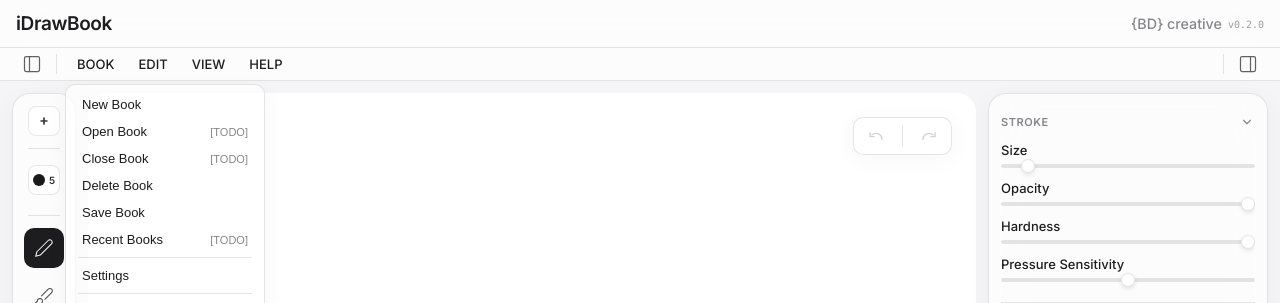
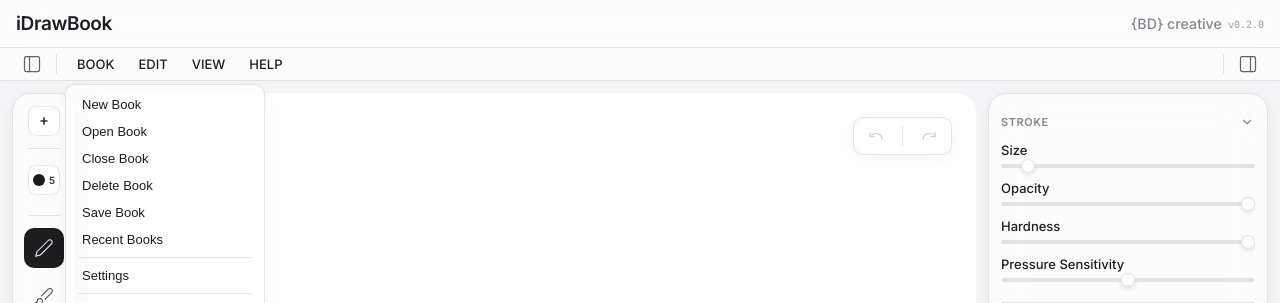
Before and after one commit to birdea/idrawbook, a website built with Vite: page index.html in a window 1280 px wide. Both pictures are taken after a click on the element "BOOK". Shown: the top 303 px of the page. Built offline with nearby package versions, Linux system fonts and the light colour scheme; no server answers.

Commit message:
refactor: improve code quality and naming consistency (#58)

```diff
--- a/index.html
+++ b/index.html
@@ -31,11 +31,11 @@
       <span>BOOK</span>
       <div class="menu-dropdown">
         <button id="menu-new">New Book</button>
-        <button id="menu-open">Open Book <span class="shortcut text-todo">[TODO]</span></button>
-        <button id="menu-close">Close Book <span class="shortcut text-todo">[TODO]</span></button>
+        <button id="menu-open">Open Book</button>
+        <button id="menu-close">Close Book</button>
         <button id="menu-delete">Delete Book </button>
         <button id="menu-save">Save Book</button>
-        <button id="menu-recent">Recent Books <span class="shortcut text-todo">[TODO]</span></button>
+        <button id="menu-recent">Recent Books</button>
         <div class="menu-separator"></div>
         <button id="menu-settings">Settings</button>
         <div class="menu-separator"></div>
@@ -58,13 +58,13 @@
         <button id="menu-undo">Undo <span class="shortcut">Ctrl+Z</span></button>
         <button id="menu-redo">Redo <span class="shortcut">Ctrl+Shift+Z</span></button>
         <div class="menu-separator"></div>
-        <button id="menu-cut">Cut <span class="shortcut text-todo">[TODO]</span></button>
-        <button id="menu-copy">Copy <span class="shortcut text-todo">[TODO]</span></button>
-        <button id="menu-paste">Paste <span class="shortcut text-todo">[TODO]</span></button>
-        <button id="menu-delete-edit">Delete <span class="shortcut text-todo">[TODO]</span></button>
+        <button id="menu-cut">Cut</button>
+        <button id="menu-copy">Copy</button>
+        <button id="menu-paste">Paste</button>
+        <button id="menu-delete-edit">Delete</button>
         <div class="menu-separator"></div>
-        <button id="menu-select">Select <span class="shortcut text-todo">[TODO]</span></button>
-        <button id="menu-select-all">Select All <span class="shortcut text-todo">[TODO]</span></button>
+        <button id="menu-select">Select</button>
+        <button id="menu-select-all">Select All</button>
       </div>
     </div>
     <div class="menu-item" data-menu="view">
--- a/src/canvas/canvas-manager.ts
+++ b/src/canvas/canvas-manager.ts
@@ -28,7 +28,6 @@
     public historyManager: HistoryManager;
     public textTool: TextTool | null = null;
     private renderer: CanvasRenderer;
-
 
     public onUpdateCallback: ((pageId?: string) => void) | null = null;
     public onZoomChange: ((zoomPercent: number) => void) | null = null;
@@ -264,7 +263,6 @@
 
     // Internal
 
-
     public getThumbnail(width: number = 200, pageId?: string): string {
         let targetCanvas: HTMLCanvasElement;
         const page = pageId ? this.pageManager.get(pageId) : this.pageManager.getActivePage();
--- a/src/canvas/tool-manager.ts
+++ b/src/canvas/tool-manager.ts
@@ -1,6 +1,6 @@
 import type { ICanvasContext } from './types';
 import type { DrawingTool } from '../tools/types';
-import type { ITool } from '../tools/i-tool';
+import type { ITool } from '../tools/itool';
 import { FreehandTool } from '../tools/freehand-tool';
 import { ShapeTool } from '../tools/shape-tool';
 import { FillTool } from '../tools/fill-tool';
--- a/src/tools/base-tool.ts
+++ b/src/tools/base-tool.ts
@@ -1,5 +1,5 @@
 import type { ICanvasContext } from '../canvas/types';
-import type { ITool } from './i-tool';
+import type { ITool } from './itool';
 import type { Page } from '../canvas/types';
 import type { Point } from './types';
 
```
Also changed, not shown: src/google.ts (+0 -13 lines), src/tools/itool.ts (renamed from src/tools/i-tool.ts).
